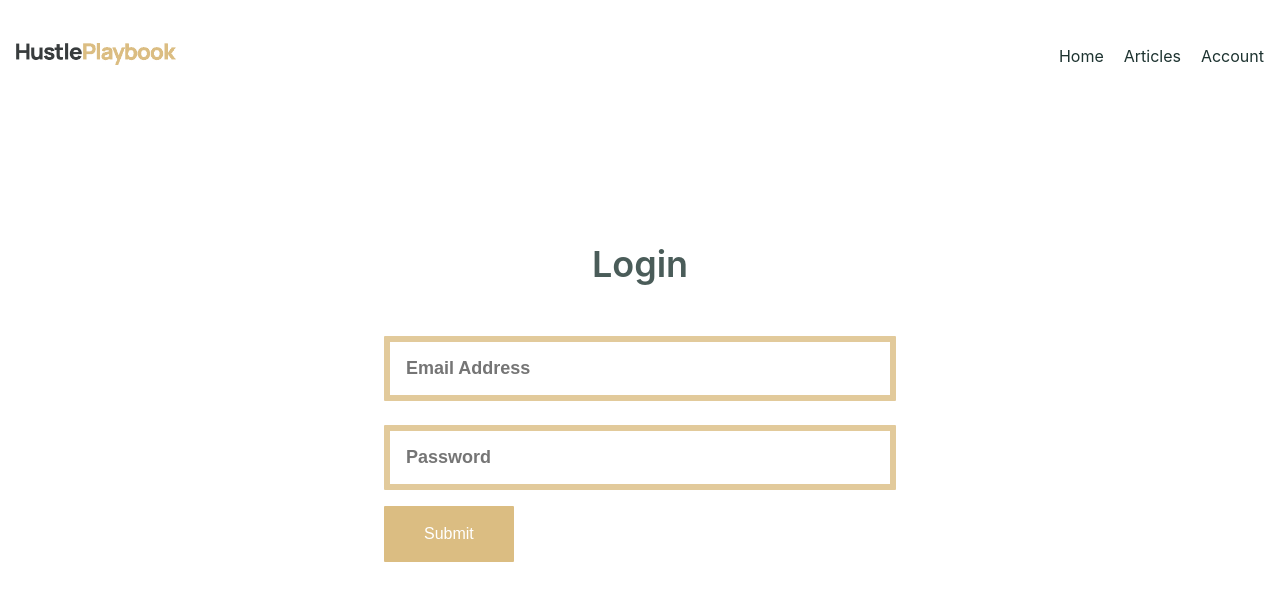
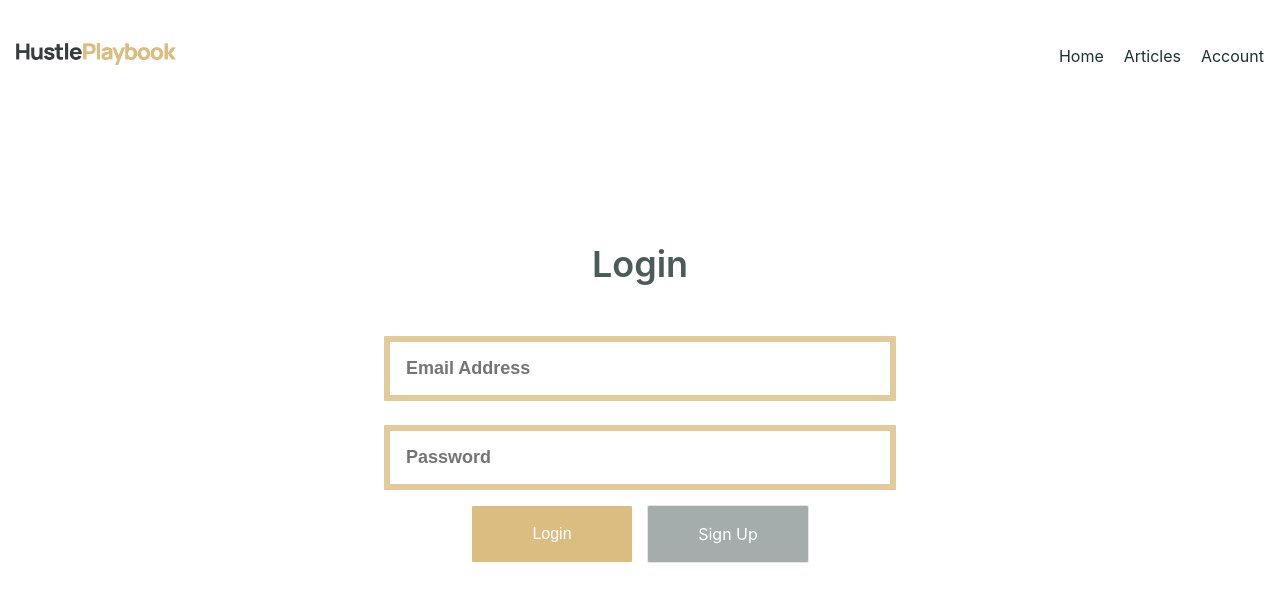
Before and after one commit to farzamkhoddam/morsid, a Next.js app: page /login in a window 1280 px wide. Shown: the top 602 px of the page. Built offline with nearby package versions, Linux system fonts and the light colour scheme.

Commit message:
improve buttons

```diff
--- a/components/Button.tsx
+++ b/components/Button.tsx
@@ -8,11 +8,14 @@ interface Props {
   // eslint-disable-next-line @typescript-eslint/ban-types
   clickHandler?: Function;
   childStyle?: CSSObject;
+  type?: "primary" | "secondary";
 }
 const Button: React.FC<Props> = (props) => {
   return (
     <ButtonContainer {...props}>
-      <Container style={props.childStyle}>{props.title}</Container>
+      <Container type={props.type} style={props.childStyle}>
+        {props.title}
+      </Container>
     </ButtonContainer>
   );
 };
@@ -26,25 +29,38 @@ const ButtonContainer: React.FC<Props> = ({
 }) => {
   return to ? (
     <Link href={to}>
-      <a className={className} onClick={() => clickHandler()}>
+      <a
+        className={className}
+        onClick={() => {
+          clickHandler && clickHandler();
+        }}
+      >
         {children}
       </a>
     </Link>
   ) : (
-    <div className={className} onClick={() => clickHandler()}>
+    <div
+      className={className}
+      onClick={() => {
+        clickHandler && clickHandler();
+      }}
+    >
       {children}
     </div>
   );
 };
 
-const Container = styled.div`
+const Container = styled.div<{ type?: "primary" | "secondary" }>`
   --padding: 20px;
   --margin: 20px;
   display: inline-flex;
   align-items: center;
   justify-content: center;
   padding: var(--padding) calc(var(--padding) * 2);
-  background-color: var(--button-alternate-color);
+  background-color: ${(props) =>
+    props.type === "secondary"
+      ? "var(--secondary-color-xlight)"
+      : "var(--button-alternate-color)"};
   color: white;
   border-radius: 1px;
   text-decoration: none;
@@ -56,8 +72,9 @@ const Container = styled.div`
   max-height: 3.5rem;
   width: inherit;
   &:hover {
-    background-color: var(--button-color);
-    color: var(--button-alternate-color);
+    background-color: ${(props) =>
+      props.type === "secondary" ? "white" : "var(--button-alternate-color)"};
+    color: var(--secondary-color-light);
   }
   &.-outline {
     color: var(--primary-color-dark);
--- a/pages/login.tsx
+++ b/pages/login.tsx
@@ -7,6 +7,7 @@ import { useState } from "react";
 import styled from "styled-components";
 import SimplePageHeader from "components/simplePageHeader";
 import { setUserData } from "utils/auth-storage";
+import Button from "components/Button";
 
 interface FormValues {
   email: string;
@@ -69,9 +70,22 @@ export default function Login() {
                 type="password"
                 placeholder="Password"
               />
-              <button className="button" disabled={isSubmitting} type="submit">
-                Submit
-              </button>
+              <ButtonsContainer>
+                <button
+                  className="button"
+                  disabled={isSubmitting}
+                  type="submit"
+                  style={{
+                    display: "flex",
+                    justifyContent: "center",
+                    margin: "0 0.5rem",
+                    width: "10rem",
+                  }}
+                >
+                  Login
+                </button>
+                <SignButtom title="Sign Up" to={"/signup"} type="secondary" />
+              </ButtonsContainer>
             </Form>
           )}
         </Formik>
@@ -91,3 +105,15 @@ const Container = styled.div`
 const H1 = styled.h1`
   color: var(--secondary-color-normal);
 `;
+const SignButtom = styled(Button)`
+  color: var(--primary-color-dark);
+  box-shadow: 0 0 1px rgba(0, 0, 0, 0.6);
+  background: #fff;
+  margin: 0 0.5rem;
+  width: 10rem;
+`;
+const ButtonsContainer = styled.div`
+  display: flex;
+  justify-content: center;
+  width: 100%;
+`;
--- a/styles/_theme-variables.scss
+++ b/styles/_theme-variables.scss
@@ -19,6 +19,7 @@ $breakpoint-xl: 1440px;
   --secondary-color-dark: RGBA(29, 51, 48, 100%);
   --secondary-color-normal: RGBA(29, 51, 48, 80%);
   --secondary-color-light: RGBA(29, 51, 48, 60%);
+  --secondary-color-xlight: RGBA(29, 51, 48, 40%);
 
   --black-color-dark: RGBA(22, 21, 21, 100%);
   --black-color-normal: RGBA(22, 21, 21, 80%);
```
Also changed, not shown: pages/signup.tsx (+29 -3 lines), perPageComponenta/Account/View.tsx (+5 -2 lines).
